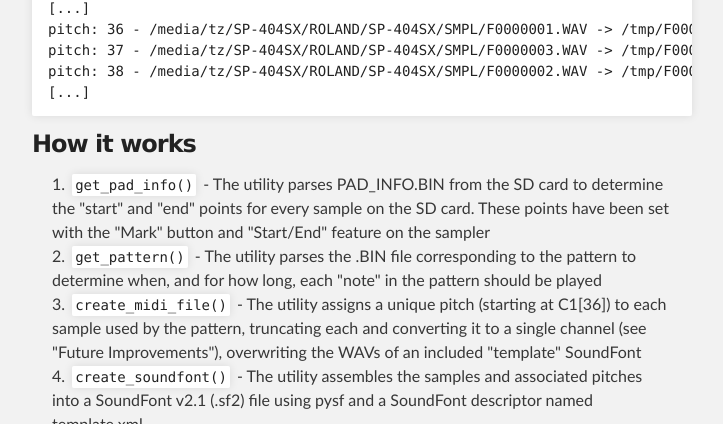
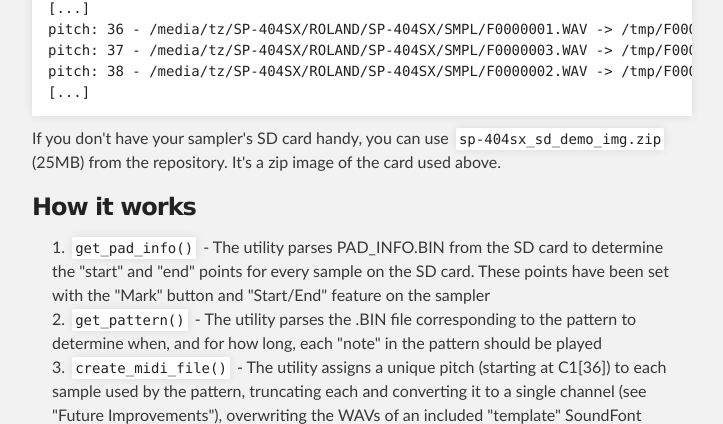
Before and after one commit to TylerOderkirk/ptn2midi, a plain HTML site: page index.html in a window 1280 px wide. Shown: the part 1854-2278 px from the top of the page, without its empty margins (288-1011 px from the left). Drawn offline with Linux system fonts and the light colour scheme.

Commit message:
Create gh-pages branch via GitHub

```diff
--- a/index.html
+++ b/index.html
@@ -83,6 +83,8 @@
 [...]
 </code></pre>
 
+<p>If you don't have your sampler's SD card handy, you can use <code>sp-404sx_sd_demo_img.zip</code> (25MB) from the repository. It's a zip image of the card used above.</p>
+
 <h3>
 <a name="how-it-works" class="anchor" href="#how-it-works"><span class="octicon octicon-link"></span></a>How it works</h3>
 
```
Also changed, not shown: params.json (+1 -1 lines).
